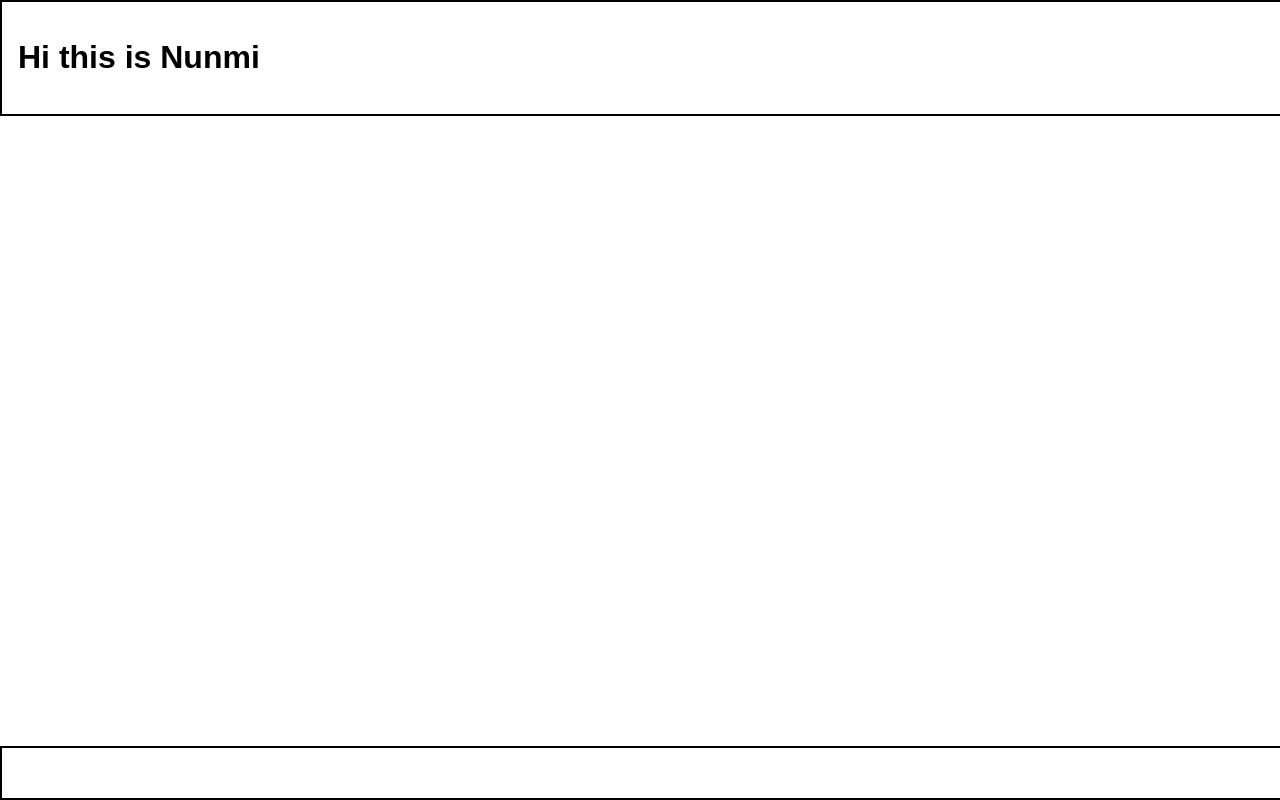
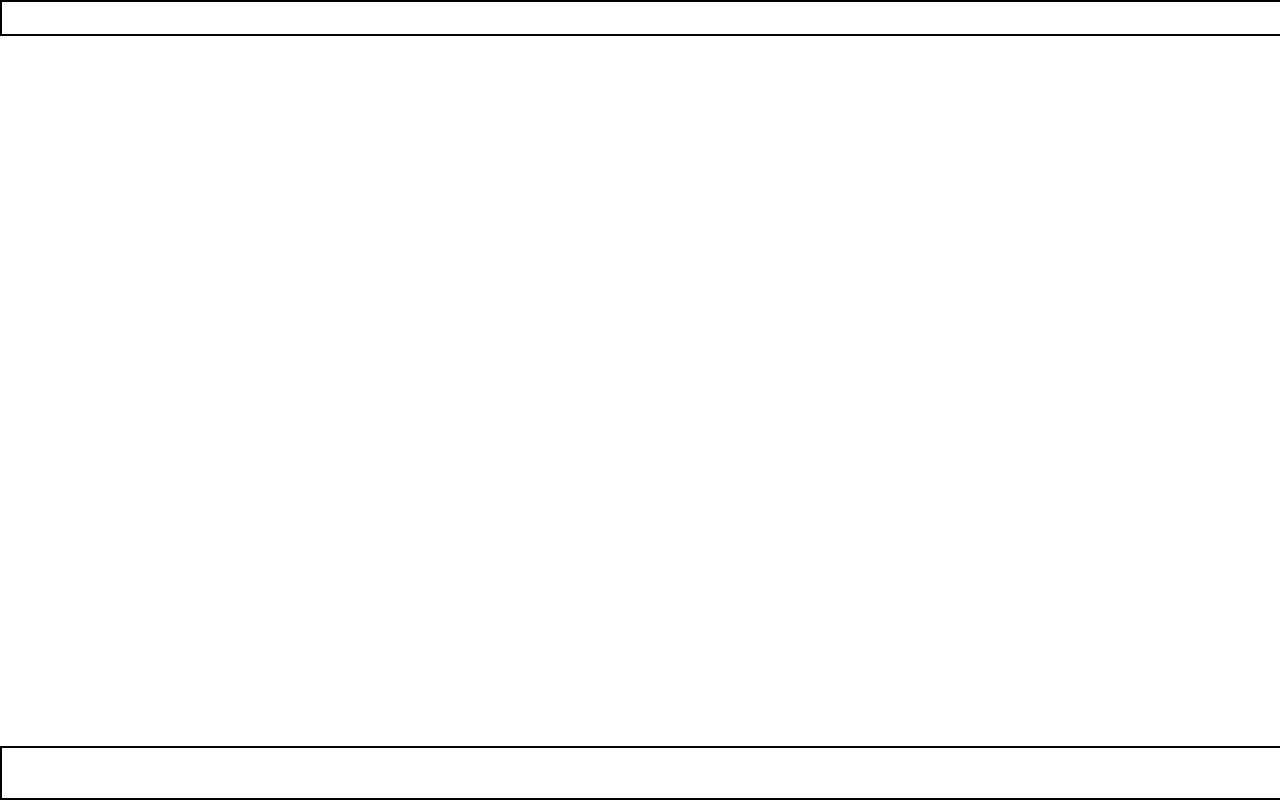
Before and after one commit to sathya-mithra-k/Chat-window, a React (Create React App) app: page / in a window 1280 px wide. Built offline with nearby package versions, Linux system fonts and the light colour scheme.

Commit message:
created a loader

```diff
--- a/src/App.js
+++ b/src/App.js
@@ -6,7 +6,6 @@ class App extends React.Component {
   render() {
     return (
       <div className="app">
-        <Title />
         <SendingMessage />
       </div>
     );
```
Also changed, not shown: src/Loader.js (added, +8 -0 lines).
